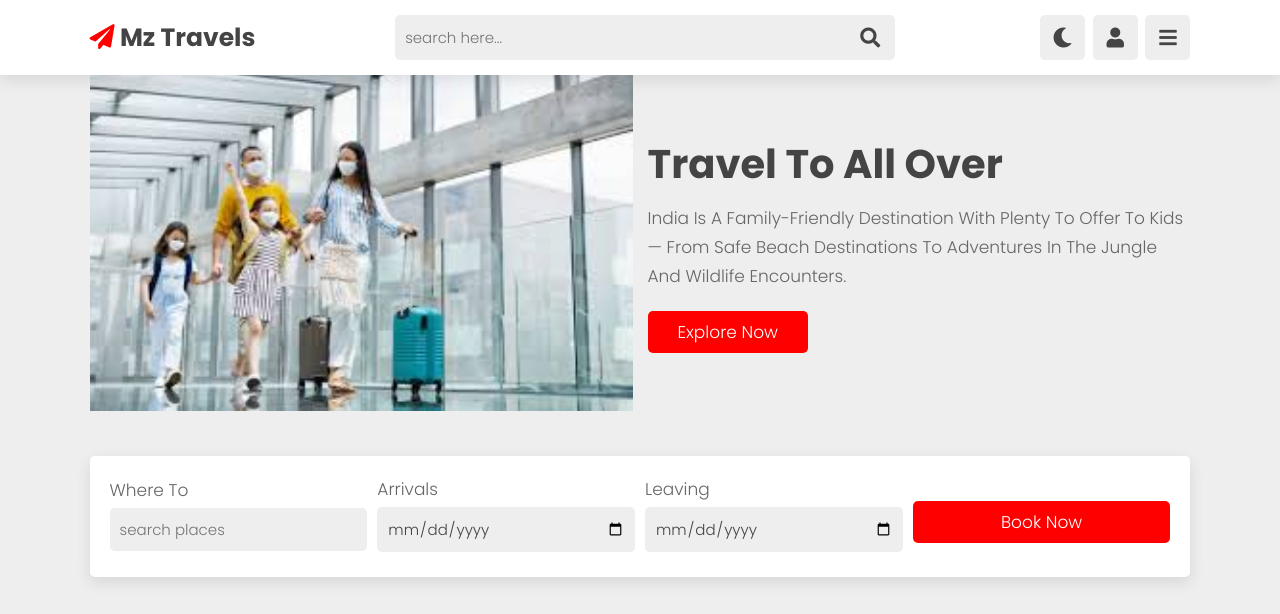
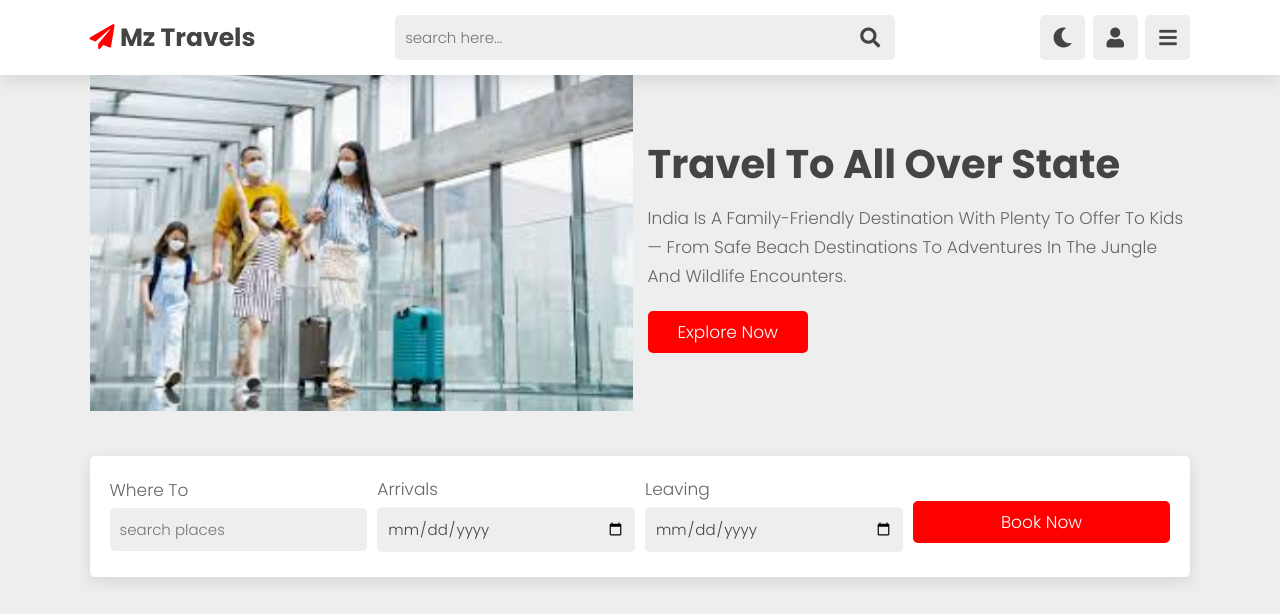
Before and after one commit to parv80/Diploy_Static_Web, a plain HTML site: page index.html in a window 1280 px wide. Shown: the top 614 px of the page. Drawn offline with nearby package versions, Linux system fonts and the light colour scheme.

Commit message:
Modify the Code Html

```diff
--- a/index.html
+++ b/index.html
@@ -75,7 +75,7 @@
     </div>
 
     <div class="content" data-aos="fade-up">
-        <h3>Travel To All Over</h3>
+        <h3>Travel To All Over State</h3>
         <p>India is a family-friendly destination with plenty to offer to kids — from safe beach destinations to adventures in the jungle and wildlife encounters.</p>
         <a href="#" class="btn">explore now</a>
     </div>
```
